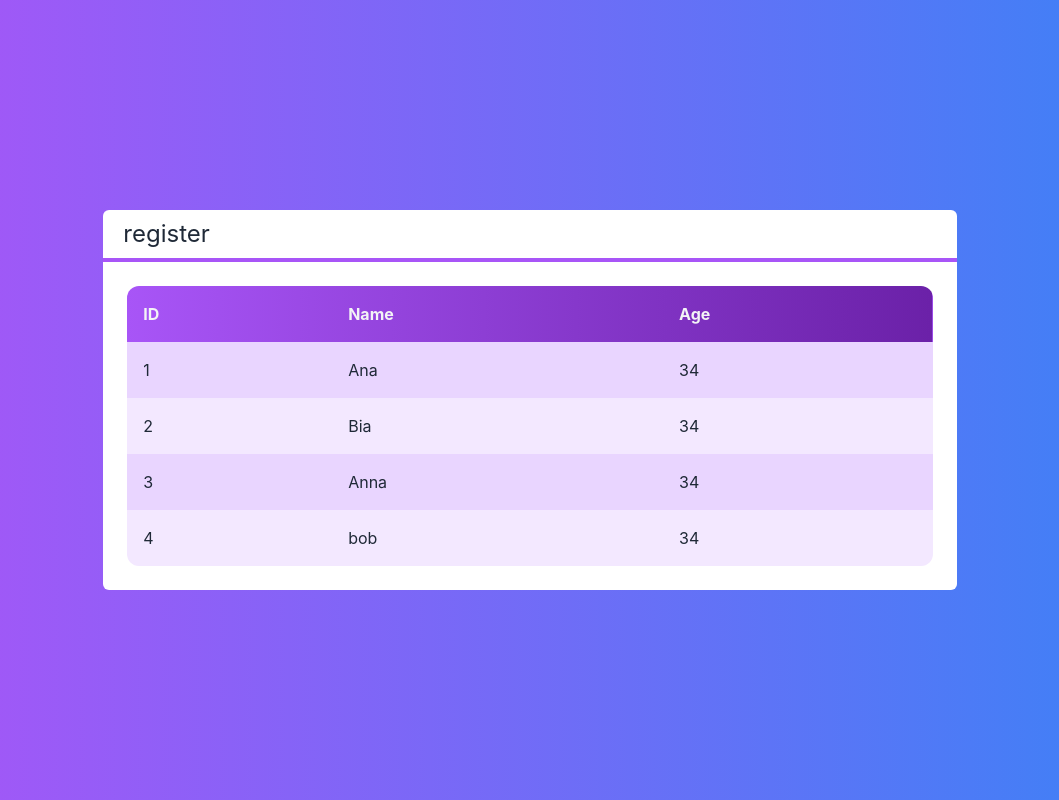
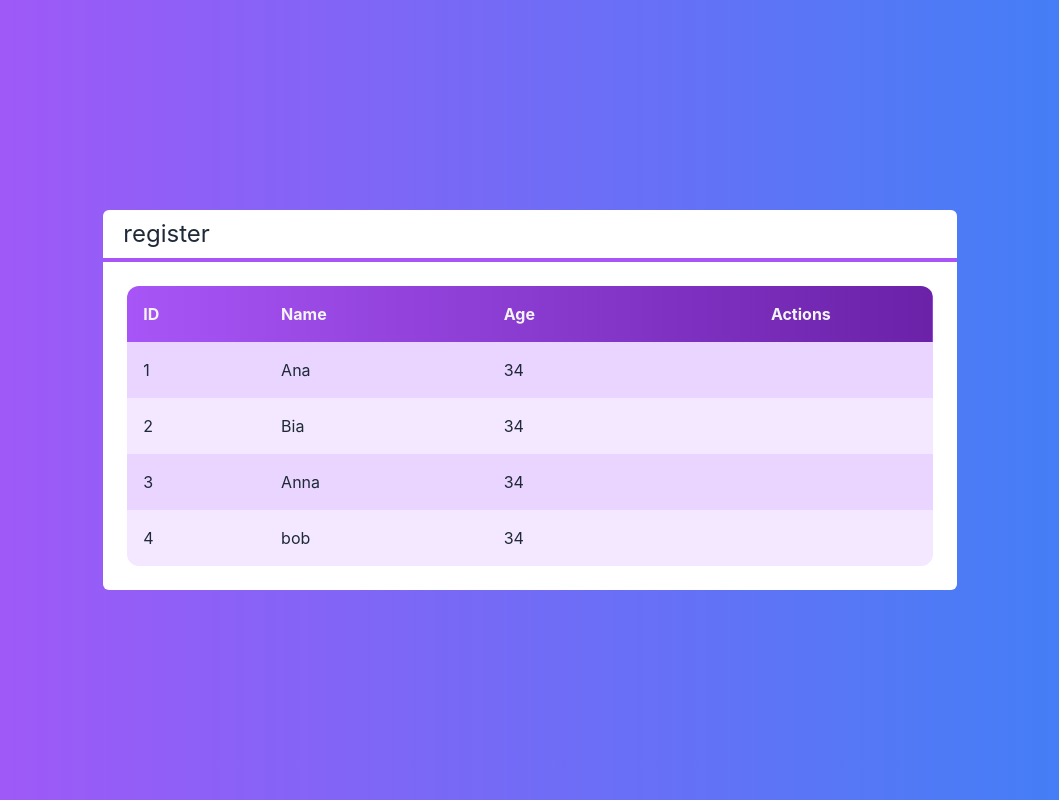
Before and after one commit to Andreas-Ziegler22/Crud-next.js, a Next.js app: page / in a window 1280 px wide. Shown: the whole page, without its empty margins (110-1169 px from the left). Built offline with nearby package versions, Linux system fonts and the light colour scheme.

Commit message:
render actions

```diff
--- a/src/components/TableForm.tsx
+++ b/src/components/TableForm.tsx
@@ -11,6 +11,7 @@ export default function TableForm(props: TableFormProps) {
         <th className="text-left p-4">ID</th>
         <th className="text-left p-4">Name</th>
         <th className="text-left p-4">Age</th>
+        <th className="p-4">Actions</th>
       </tr>
     );
   }
@@ -24,10 +25,16 @@ export default function TableForm(props: TableFormProps) {
           <td className="text-left p-4">{client.id}</td>
           <td className="text-left p-4">{client.name}</td>
           <td className="text-left p-4">{client.age}</td>
+          {renderActions(client)}
         </tr>
       );
     });
   }
+
+  function renderActions(client: Client) {
+    return <td></td>;
+  }
+
   return (
     <table className="w-full rounded-xl overflow-hidden">
       <thead
```
